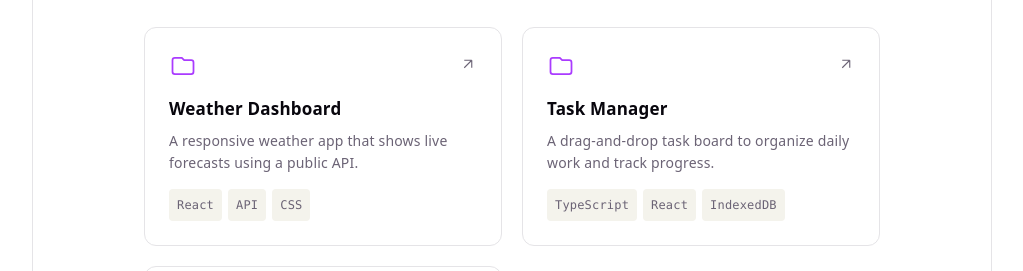
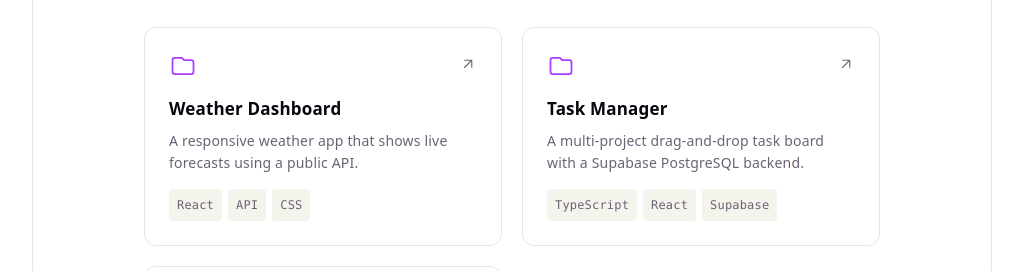
Before and after one commit to BuahPir/portofolio-profile, a React (Vite) app: page / in a window 1280 px wide. Shown: the part 1260-1531 px from the top of the page, without its empty margins (128-1151 px from the left). Built offline with nearby package versions, Linux system fonts and the light colour scheme; no server answers.

Commit message:
docs: update task manager description in home and readme

```diff
--- a/src/pages/Home.tsx
+++ b/src/pages/Home.tsx
@@ -24,8 +24,8 @@ const projects = [
   {
     title: 'Task Manager',
     description:
-      'A drag-and-drop task board to organize daily work and track progress.',
-    tags: ['TypeScript', 'React', 'IndexedDB'],
+      'A multi-project drag-and-drop task board with a Supabase PostgreSQL backend.',
+    tags: ['TypeScript', 'React', 'Supabase'],
     link: '/task_manager',
   },
   {
```
Also changed, not shown: 1 other file (tests, documents, lock files or other folders).
